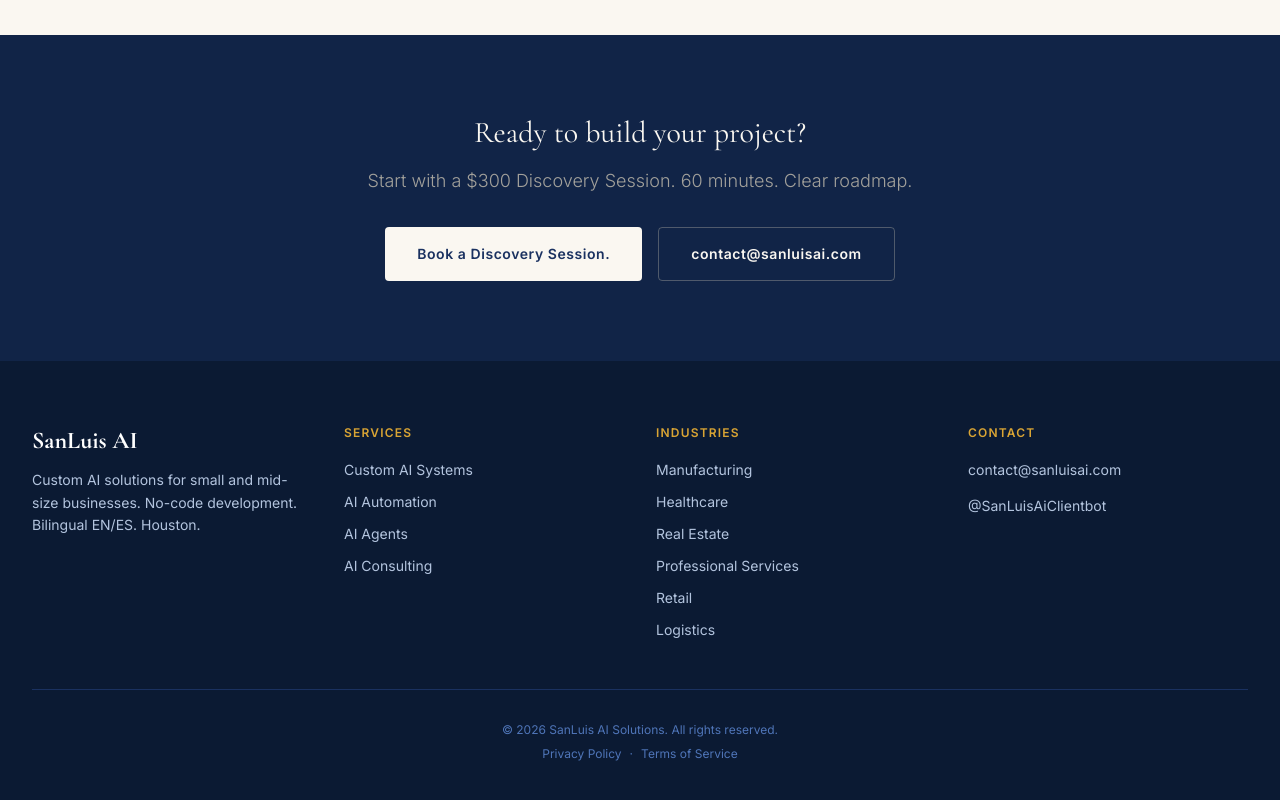
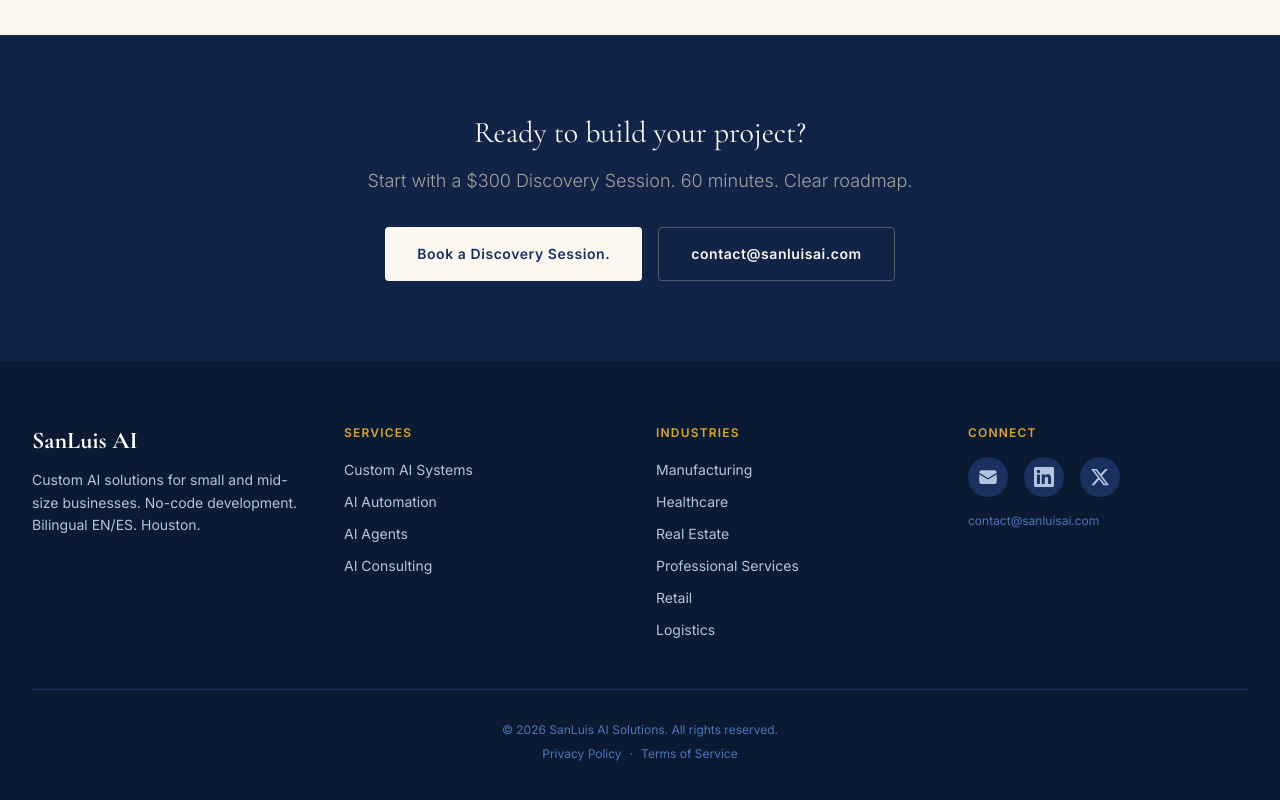
Before and after one commit to SanLuis-AI-Solutions/sanluisai-portfolio, a Next.js app: page /work in a window 1280 px wide. Shown: the part 1577-2377 px from the top of the page. Built offline with nearby package versions, Linux system fonts and the light colour scheme.

Commit message:
Services reorder + we-do-more note, remove duplicate Solution section, FAQ spacing increase, footer social icons

```diff
--- a/app/page.tsx
+++ b/app/page.tsx
@@ -1,6 +1,5 @@
 import Hero from '@/components/Hero'
 import Problem from '@/components/Problem'
-import Solution from '@/components/Solution'
 import Services from '@/components/Services'
 import SceneDivider from '@/components/SceneDivider'
 import CaseStudies from '@/components/CaseStudies'
@@ -14,7 +13,6 @@ export default function HomePage() {
     <main>
       <Hero />
       <Problem />
-      <Solution />
       <Services />
       <SceneDivider />
       <CaseStudies />
--- a/components/FAQ.tsx
+++ b/components/FAQ.tsx
@@ -26,9 +26,9 @@ export default function FAQ() {
         <div className="divide-y divide-bone-300/10">
           {faqs.map((f, i) => (
             <FadeIn key={i} delay={0.2 + i * 0.08}>
-              <div className="py-10 first:pt-0 last:pb-0">
-                <h3 className="font-display text-xl md:text-2xl text-bone-50 mb-4">{f.q}</h3>
-                <p className="font-sans text-base text-bone-300/65 leading-relaxed max-w-[56ch]">{f.a}</p>
+              <div className="py-12 first:pt-0 last:pb-0">
+                <h3 className="font-display text-xl md:text-2xl text-bone-50 mb-5">{f.q}</h3>
+                <p className="font-sans text-base md:text-lg text-bone-300/65 leading-relaxed max-w-[60ch]">{f.a}</p>
               </div>
             </FadeIn>
           ))}
--- a/components/Footer.tsx
+++ b/components/Footer.tsx
@@ -12,6 +12,31 @@ const industries = [
   { label: 'Retail', href: '/industries/retail' },
   { label: 'Logistics', href: '/industries/logistics' },
 ]
+
+function LinkedInIcon() {
+  return (
+    <svg viewBox="0 0 24 24" className="w-5 h-5 fill-current" aria-hidden="true">
+      <path d="M20.447 20.452h-3.554v-5.569c0-1.328-.027-3.037-1.852-3.037-1.853 0-2.136 1.445-2.136 2.939v5.667H9.351V9h3.414v1.561h.046c.477-.9 1.637-1.85 3.37-1.85 3.601 0 4.267 2.37 4.267 5.455v6.286zM5.337 7.433a2.062 2.062 0 0 1-2.063-2.065 2.064 2.064 0 1 1 2.063 2.065zm1.782 13.019H3.555V9h3.564v11.452zM22.225 0H1.771C.792 0 0 .774 0 1.729v20.542C0 23.227.792 24 1.771 24h20.451C23.2 24 24 23.227 24 22.271V1.729C24 .774 23.2 0 22.222 0h.003z" />
+    </svg>
+  )
+}
+
+function XIcon() {
+  return (
+    <svg viewBox="0 0 24 24" className="w-5 h-5 fill-current" aria-hidden="true">
+      <path d="M18.244 2.25h3.308l-7.227 8.26 8.502 11.24H16.17l-5.214-6.817L4.99 21.75H1.68l7.73-8.835L1.254 2.25H8.08l4.713 6.231zm-1.161 17.52h1.833L7.084 4.126H5.117z" />
+    </svg>
+  )
+}
+
+function EmailIcon() {
+  return (
+    <svg viewBox="0 0 24 24" className="w-5 h-5 fill-current" aria-hidden="true">
+      <path d="M1.5 8.67v8.58a3 3 0 0 0 3 3h15a3 3 0 0 0 3-3V8.67l-8.928 5.493a3 3 0 0 1-3.144 0L1.5 8.67Z" />
+      <path d="M22.5 6.908V6.75a3 3 0 0 0-3-3h-15a3 3 0 0 0-3 3v.158l9.714 5.978a1.5 1.5 0 0 0 1.572 0L22.5 6.908Z" />
+    </svg>
+  )
+}
 
 export default function Footer() {
   return (
@@ -31,11 +56,19 @@ export default function Footer() {
             <ul className="space-y-2">{industries.map(l => (<li key={l.label}><a href={l.href} className="font-sans text-sm text-navy-300 hover:text-white transition-colors duration-200">{l.label}</a></li>))}</ul>
           </div>
           <div>
-            <h4 className="font-sans text-xs font-semibold uppercase tracking-widest text-gold-600 mb-4">Contact</h4>
-            <ul className="space-y-3">
-              <li><a href="mailto:contact@sanluisai.com" className="font-sans text-sm text-navy-300 hover:text-white transition-colors duration-200">contact@sanluisai.com</a></li>
-              <li><a href="https://t.me/SanLuisAiClientbot" target="_blank" rel="noopener noreferrer" className="font-sans text-sm text-navy-300 hover:text-white transition-colors duration-200">@SanLuisAiClientbot</a></li>
-            </ul>
+            <h4 className="font-sans text-xs font-semibold uppercase tracking-widest text-gold-600 mb-4">Connect</h4>
+            <div className="flex items-center gap-4">
+              <a href="mailto:contact@sanluisai.com" className="w-10 h-10 flex items-center justify-center rounded-full bg-navy-800 text-navy-300 hover:bg-gold-600 hover:text-navy-900 transition-all duration-220" aria-label="Email SanLuis AI">
+                <EmailIcon />
+              </a>
+              <a href="https://www.linkedin.com/in/danielsanluis" target="_blank" rel="noopener noreferrer" className="w-10 h-10 flex items-center justify-center rounded-full bg-navy-800 text-navy-300 hover:bg-gold-600 hover:text-navy-900 transition-all duration-220" aria-label="LinkedIn">
+                <LinkedInIcon />
+              </a>
+              <a href="https://x.com/sanluisai" target="_blank" rel="noopener noreferrer" className="w-10 h-10 flex items-center justify-center rounded-full bg-navy-800 text-navy-300 hover:bg-gold-600 hover:text-navy-900 transition-all duration-220" aria-label="X / Twitter">
+                <XIcon />
+              </a>
+            </div>
+            <p className="font-sans text-xs text-navy-500 mt-4">contact@sanluisai.com</p>
           </div>
         </div>
         <div className="border-t border-navy-800 pt-8 text-center">
--- a/components/Services.tsx
+++ b/components/Services.tsx
@@ -36,15 +36,15 @@ function GoldThread({ delay = 0 }: { delay?: number }) {
 const services = [
   {
     num: '01',
-    name: 'Custom AI Systems',
-    desc: 'A purpose-built system for a single, high-impact problem. Designed around your data, your workflow, your outcomes.',
-    detail: 'From $5,000. You own everything. No license fees. No vendor lock-in. Built for the problem that costs you the most right now.',
-    href: '/services/custom-ai',
+    name: 'AI Consulting — Discovery Session',
+    desc: 'You know AI matters but you\u2019re not sure where it applies. We audit your operations and give you a prioritized roadmap.',
+    detail: '$300. We identify the opportunities that actually move the needle \u2014 and tell you which ones to ignore. No jargon. No upsell.',
+    href: '/services/consulting',
   },
   {
     num: '02',
     name: 'AI Automation',
-    desc: 'The busywork your best people shouldn\'t touch. Data entry, reconciliation, scheduling, reporting — automated end to end.',
+    desc: 'The busywork your best people shouldn\u2019t touch. Data entry, reconciliation, scheduling, reporting \u2014 automated end to end.',
     detail: 'From $1,200. Connects to the tools you already use. We measure the hours recovered and show you exactly what you saved.',
     href: '/services/automation',
   },
@@ -57,10 +57,10 @@ const services = [
   },
   {
     num: '04',
-    name: 'AI Consulting',
-    desc: 'You know AI matters but you\'re not sure where it applies. We audit your operations and give you a prioritized roadmap.',
-    detail: '$300. We identify the opportunities that actually move the needle — and tell you which ones to ignore. No jargon. No upsell.',
-    href: '/services/consulting',
+    name: 'Custom AI Systems',
+    desc: 'A purpose-built system for a single, high-impact problem. Designed around your data, your workflow, your outcomes.',
+    detail: 'From $5,000. You own everything. No license fees. No vendor lock-in. Built for the problem that costs you the most right now.',
+    href: '/services/custom-ai',
   },
 ]
 
@@ -115,6 +115,12 @@ export default function Services() {
                 </a>
               </AnimatedSection>
             ))}
+            {/* We build more than what's listed here */}
+            <AnimatedSection delay={0.15 + services.length * 0.12}>
+              <p className="font-sans text-xs text-navy-400 text-center pt-2">
+                These are examples, not a catalog. We build whatever moves your business forward &mdash; big or small.
+              </p>
+            </AnimatedSection>
           </div>
         </div>
       </div>
```
